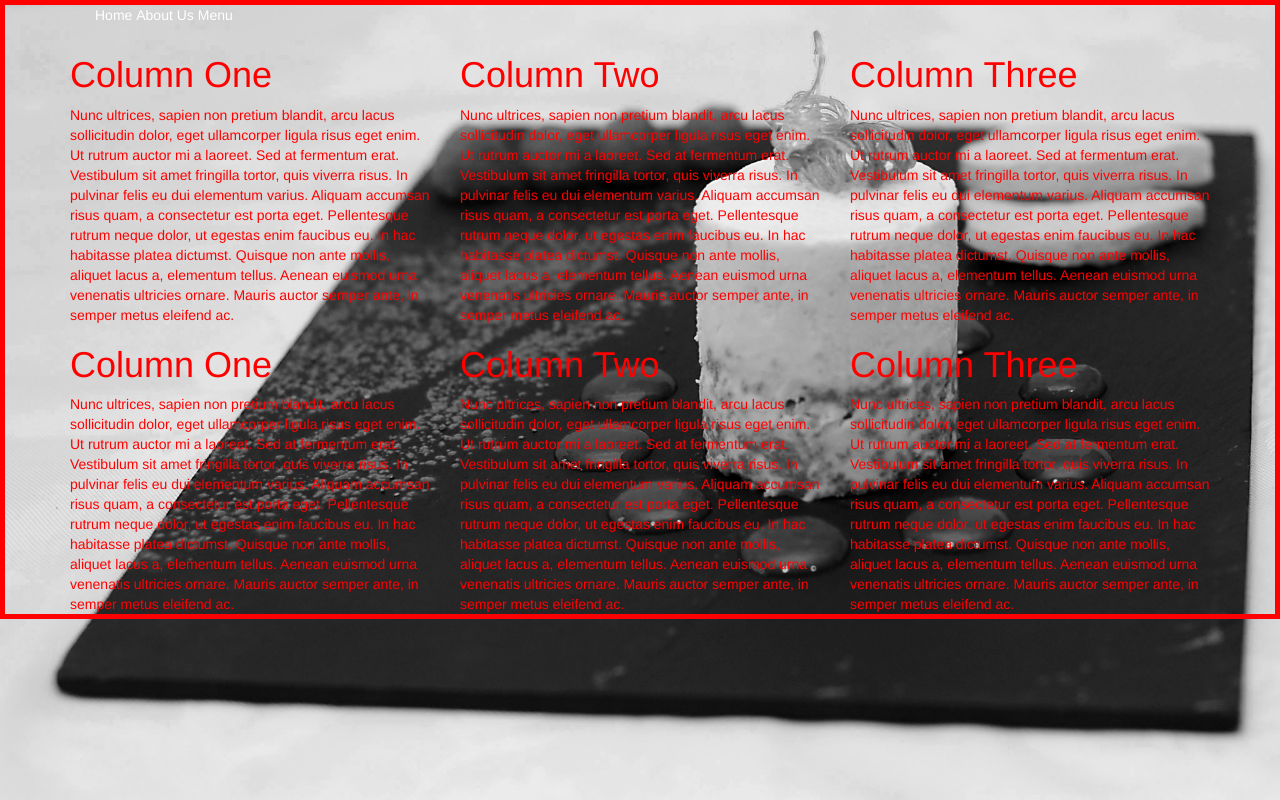
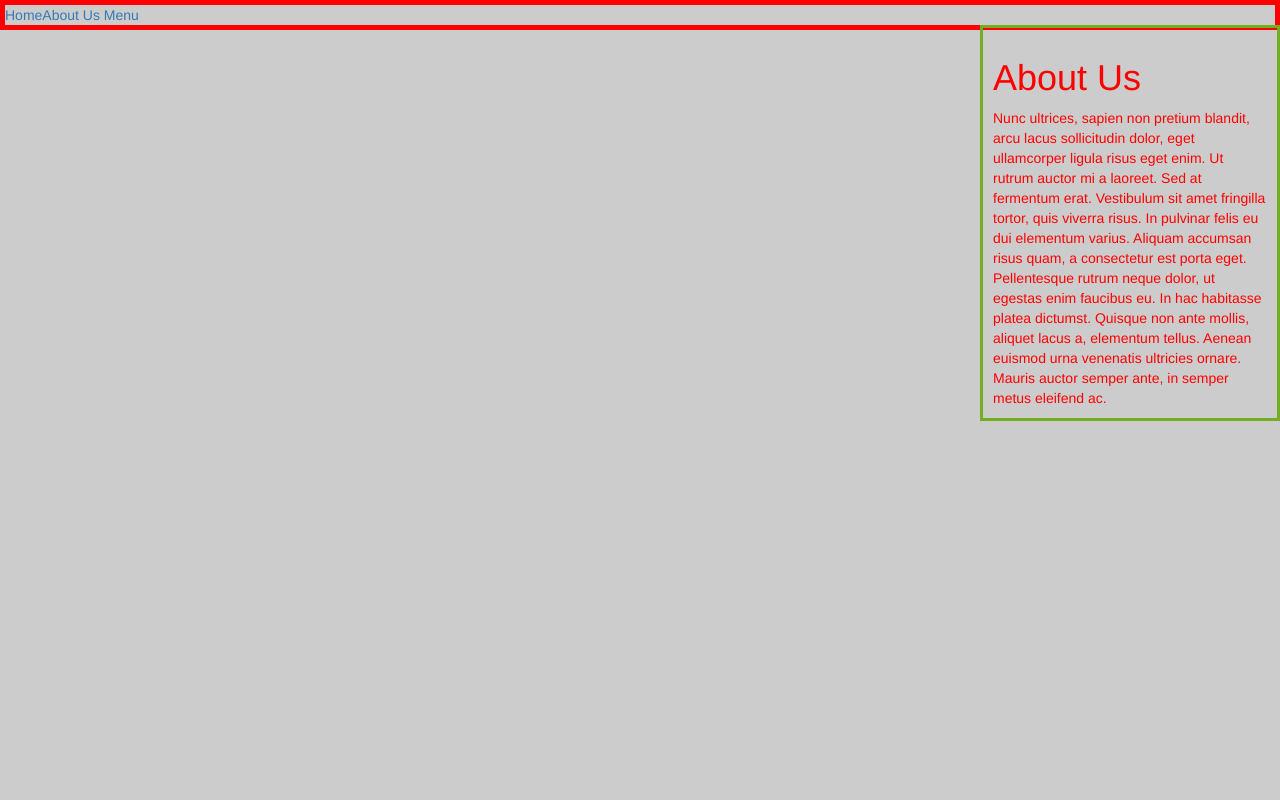
Before and after one commit to demi-urgee/stone_moonstone, a plain HTML site: page aboutus.html in a window 1280 px wide. Drawn offline with nearby package versions, Linux system fonts and the light colour scheme.

Commit message:
horiztonal nav + removed bg

```diff
--- a/aboutus.html
+++ b/aboutus.html
@@ -9,52 +9,27 @@
   <link href="css/style.css" rel="stylesheet">
 </head>
 <body>
-
-
-
-</body>
-</html>
-
-<div class="container">
+<div class="nav"> <a href="index.html">Home</a><a href="aboutus.html">About Us</a> <a href="menu.html">Menu</a> </div>
+  <div class="container-fluid about-body">
      <div class="row">
-     <div class="col-sm-4 nav">
+       <!-- <div class="col-sm-4 nav">
          <ul>
           <li> Home </li>
           <li> About Us </li>
           <li> Menu </li>
         </ul>
+       </div> -->
      </div>
    </div>
- </div>
+   <body style="background-image:none">
    <div class="container">
      <div class="row">
-     <div class="col-sm-4">
-       <h1>Column One</h1>
-       Nunc ultrices, sapien non pretium blandit, arcu lacus sollicitudin dolor, eget ullamcorper ligula risus eget enim. Ut rutrum auctor mi a laoreet. Sed at fermentum erat. Vestibulum sit amet fringilla tortor, quis viverra risus. In pulvinar felis eu dui elementum varius. Aliquam accumsan risus quam, a consectetur est porta eget. Pellentesque rutrum neque dolor, ut egestas enim faucibus eu. In hac habitasse platea dictumst. Quisque non ante mollis, aliquet lacus a, elementum tellus. Aenean euismod urna venenatis ultricies ornare. Mauris auctor semper ante, in semper metus eleifend ac.
-     </div>
-     <div class="col-sm-4">
-       <h1>Column Two</h1>
-       Nunc ultrices, sapien non pretium blandit, arcu lacus sollicitudin dolor, eget ullamcorper ligula risus eget enim. Ut rutrum auctor mi a laoreet. Sed at fermentum erat. Vestibulum sit amet fringilla tortor, quis viverra risus. In pulvinar felis eu dui elementum varius. Aliquam accumsan risus quam, a consectetur est porta eget. Pellentesque rutrum neque dolor, ut egestas enim faucibus eu. In hac habitasse platea dictumst. Quisque non ante mollis, aliquet lacus a, elementum tellus. Aenean euismod urna venenatis ultricies ornare. Mauris auctor semper ante, in semper metus eleifend ac.
-     </div>
-     <div class="col-sm-4">
-       <h1>Column Three</h1>
+       <div class="col-sm-12">
+         <h1>About Us</h1>
          Nunc ultrices, sapien non pretium blandit, arcu lacus sollicitudin dolor, eget ullamcorper ligula risus eget enim. Ut rutrum auctor mi a laoreet. Sed at fermentum erat. Vestibulum sit amet fringilla tortor, quis viverra risus. In pulvinar felis eu dui elementum varius. Aliquam accumsan risus quam, a consectetur est porta eget. Pellentesque rutrum neque dolor, ut egestas enim faucibus eu. In hac habitasse platea dictumst. Quisque non ante mollis, aliquet lacus a, elementum tellus. Aenean euismod urna venenatis ultricies ornare. Mauris auctor semper ante, in semper metus eleifend ac.
        </div>
      </div>
    </div>
- <div class="container">
-   <div class="row">
-     <div class="col-sm-4">
-       <h1>Column One</h1>
-       Nunc ultrices, sapien non pretium blandit, arcu lacus sollicitudin dolor, eget ullamcorper ligula risus eget enim. Ut rutrum auctor mi a laoreet. Sed at fermentum erat. Vestibulum sit amet fringilla tortor, quis viverra risus. In pulvinar felis eu dui elementum varius. Aliquam accumsan risus quam, a consectetur est porta eget. Pellentesque rutrum neque dolor, ut egestas enim faucibus eu. In hac habitasse platea dictumst. Quisque non ante mollis, aliquet lacus a, elementum tellus. Aenean euismod urna venenatis ultricies ornare. Mauris auctor semper ante, in semper metus eleifend ac.
-     </div>
-     <div class="col-sm-4">
-       <h1>Column Two</h1>
-       Nunc ultrices, sapien non pretium blandit, arcu lacus sollicitudin dolor, eget ullamcorper ligula risus eget enim. Ut rutrum auctor mi a laoreet. Sed at fermentum erat. Vestibulum sit amet fringilla tortor, quis viverra risus. In pulvinar felis eu dui elementum varius. Aliquam accumsan risus quam, a consectetur est porta eget. Pellentesque rutrum neque dolor, ut egestas enim faucibus eu. In hac habitasse platea dictumst. Quisque non ante mollis, aliquet lacus a, elementum tellus. Aenean euismod urna venenatis ultricies ornare. Mauris auctor semper ante, in semper metus eleifend ac.
-     </div>
-     <div class="col-sm-4">
-       <h1>Column Three</h1>
-       Nunc ultrices, sapien non pretium blandit, arcu lacus sollicitudin dolor, eget ullamcorper ligula risus eget enim. Ut rutrum auctor mi a laoreet. Sed at fermentum erat. Vestibulum sit amet fringilla tortor, quis viverra risus. In pulvinar felis eu dui elementum varius. Aliquam accumsan risus quam, a consectetur est porta eget. Pellentesque rutrum neque dolor, ut egestas enim faucibus eu. In hac habitasse platea dictumst. Quisque non ante mollis, aliquet lacus a, elementum tellus. Aenean euismod urna venenatis ultricies ornare. Mauris auctor semper ante, in semper metus eleifend ac.
-     </div>
-   </div>
- </div>
+
+</body>
+</html>
--- a/css/style.css
+++ b/css/style.css
@@ -51,6 +51,26 @@ body {
     color: red
 }
 
+.my-title {
+  position: absolute;
+  bottom: 400px;
+  right: 650px;
+  color: white ;
+
+}
+
 title {
 text-align: center;
 }
+
+/*ABOUT US*/
+.container-fluid about-body {
+  background-color: black
+}
+  .col-sm-12 {
+    position: absolute;
+    right: 0px;
+    width: 300px;
+    border: 3px solid #73AD21;
+    padding: 10px;
+}
```
Also changed, not shown: index.html (+6 -3 lines), menu.html (+3 -4 lines). Lines whose indentation alone changed are shown as unchanged.
